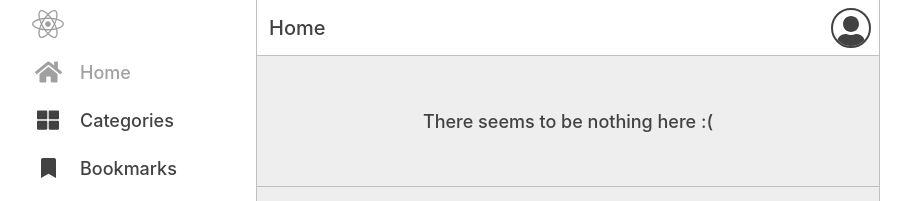
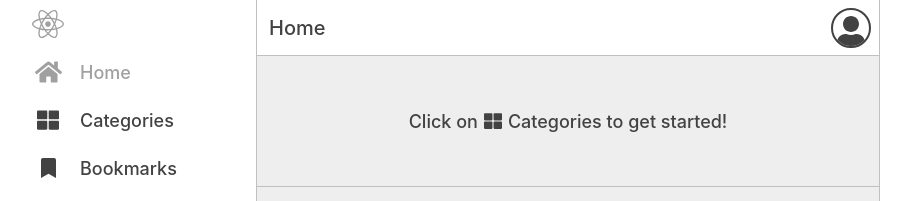
Before and after one commit to wtjandra96/modern-webapp, a React (Create React App) app in the folder client/: page / in a window 1280 px wide. Both pictures are taken after a click on the element "Guest Mode". Shown: the top 201 px of the page, without its empty margins (190-1101 px from the left). Built offline with nearby package versions, Linux system fonts and the light colour scheme.

Commit message:
change welcome message

```diff
--- a/client/src/layout/Posts.js
+++ b/client/src/layout/Posts.js
@@ -17,7 +17,7 @@ import { userOperations } from "../state/redux/user";
 import Button from "../components/basic/Button";
 import Modal from "../components//Modal";
 import ModalHeader from "../components/basic/ModalHeader";
-import { faTimes, faFeatherAlt } from "@fortawesome/free-solid-svg-icons";
+import { faTimes, faFeatherAlt, faThLarge } from "@fortawesome/free-solid-svg-icons";
 import Icon from "../components/basic/Icon";
 import { FontAwesomeIcon } from "@fortawesome/react-fontawesome";
 import FloatingActionButton from "../components/basic/FloatingActionButton";
@@ -119,6 +119,14 @@ const Posts = (props) => {
           <Text fontWeight="500" fontSize="18">
             {title === "Bookmarks" ?
               "Bookmarked items will show up here!" :
+              title === "Home" ?
+              <>
+                Click on
+                <Space width="6" />
+                  <FontAwesomeIcon icon={faThLarge} />
+                <Space width="6" />
+                Categories to get started!
+              </> :
               "There seems to be nothing here :("
             }
           </Text>
```
